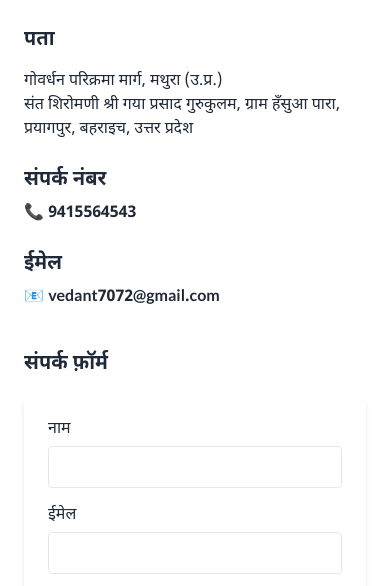
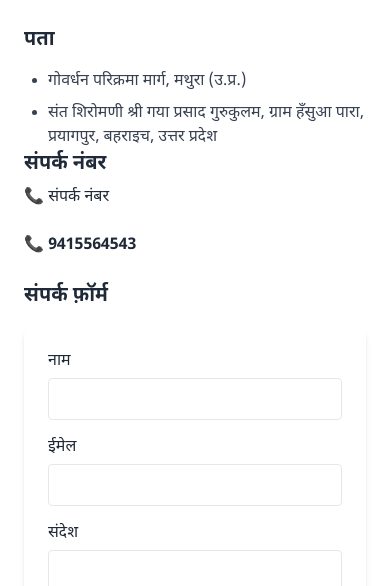
Before and after one commit to vedant7072/smdvssn, a plain HTML site: page contact.html in a window 390 px wide. Shown: the part 258-844 px from the top of the page. Drawn offline with nearby package versions, Linux system fonts and the light colour scheme.

Commit message:
Updated address and phone number

```diff
--- a/contact.html
+++ b/contact.html
@@ -21,14 +21,20 @@
       <!-- Contact Info -->
       <div>
         <h3 class="text-xl font-semibold mb-4" data-hi="पता" data-en="Address">पता</h3>
-        <p class="mb-6" data-hi="गोवर्धन परिक्रमा मार्ग, मथुरा (उ.प्र.)\nसंत शिरोमणी श्री गया प्रसाद गुरुकुलम, ग्राम हँसुआ पारा, प्रयागपुर, बहराइच, उत्तर प्रदेश" data-en="Govardhan Parikrama Marg, Mathura (U.P.)\nSant Shiromani Shri Gaya Prasad Gurukulam, Gram Hansua Para, Prayagpur, Bahraich, Uttar Pradesh">गोवर्धन परिक्रमा मार्ग, मथुरा (उ.प्र.)<br>संत शिरोमणी श्री गया प्रसाद गुरुकुलम, ग्राम हँसुआ पारा, प्रयागपुर, बहराइच, उत्तर प्रदेश</p>
+<ul class="list-disc pl-6 text-gray-700 space-y-2">
+  <li data-hi="गोवर्धन परिक्रमा मार्ग, मथुरा (उ.प्र.)" data-en="Govardhan Parikrama Marg, Mathura (U.P.)">
+    गोवर्धन परिक्रमा मार्ग, मथुरा (उ.प्र.)
+  </li>
+  <li data-hi="संत शिरोमणी श्री गया प्रसाद गुरुकुलम, ग्राम हँसुआ पारा, प्रयागपुर, बहराइच, उत्तर प्रदेश" data-en="Sant Shiromani Shri Gaya Prasad Gurukul, Gram Hansua Para, Prayagpur, Bahraich, Uttar Pradesh">
+    संत शिरोमणी श्री गया प्रसाद गुरुकुलम, ग्राम हँसुआ पारा, प्रयागपुर, बहराइच, उत्तर प्रदेश
+  </li>
+</ul>
+
+        <h3 class="text-xl font-semibold mb-2" data-hi="संपर्क नंबर" data-en="Contact Number">संपर्क नंबर</h3>
+        <p class="mb-6">📞 <a href="tel:8630160038" class="text-bhagwa-text font-semibold>8630160038</a></p>
 
         <h3 class="text-xl font-semibold mb-2" data-hi="संपर्क नंबर" data-en="Contact Number">संपर्क नंबर</h3>
         <p class="mb-6">📞 <a href="tel:9415564543" class="text-bhagwa-text font-semibold">9415564543</a></p>
-
-        <h3 class="text-xl font-semibold mb-2" data-hi="ईमेल" data-en="Email">ईमेल</h3>
-        <p>📧 <a href="mailto:vedant7072@gmail.com" class="text-bhagwa-text font-semibold">vedant7072@gmail.com</a></p>
-      </div>
 
       <!-- Contact Form -->
       <div>
```
